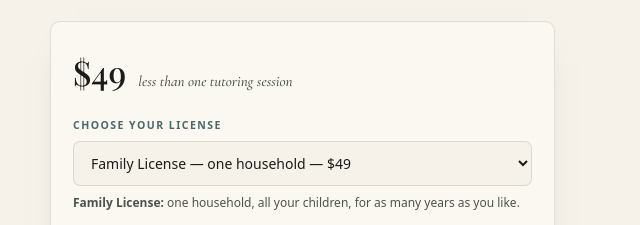
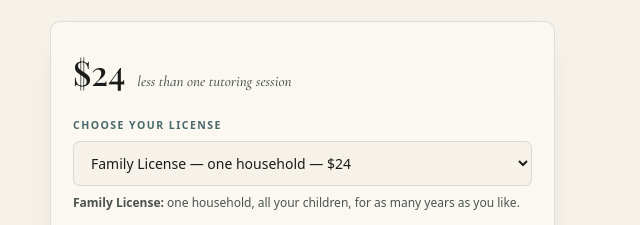
Before and after one commit to kprietodelightandsavor-tech/delight-savor-website, a plain HTML site: page summer-foundations-omam.html in a window 1280 px wide. Shown: the part 631-856 px from the top of the page, 617-1257 px from the left. Drawn offline with nearby package versions, Linux system fonts and the light colour scheme; a web font is replaced by a local one.

Commit message:
Show the $24 Of Mice and Men family price

```diff
--- a/summer-foundations-omam.html
+++ b/summer-foundations-omam.html
@@ -274,11 +274,11 @@ details[open] summary .mk{transform:rotate(45deg);}
     </div>
 
     <div class="buybox" id="buy">
-      <div class="price"><span class="now" id="priceNow">$49</span><span class="anchor">less than one tutoring session</span></div>
+      <div class="price"><span class="now" id="priceNow">$24</span><span class="anchor">less than one tutoring session</span></div>
       <div class="lic">
         <label for="license">Choose your license</label>
         <select id="license">
-          <option value="49" data-url="https://payhip.com/b/13MxT" data-label="Family License">Family License — one household — $49</option>
+          <option value="24" data-url="https://payhip.com/b/13MxT" data-label="Family License">Family License — one household — $24</option>
           <option value="147" data-url="https://payhip.com/b/oAvck" data-label="Co-op License">Co-op License — up to 12 students — $147</option>
         </select>
         <p class="lic-note" id="licNote"><strong>Family License:</strong> one household, all your children, for as many years as you like.</p>
```
